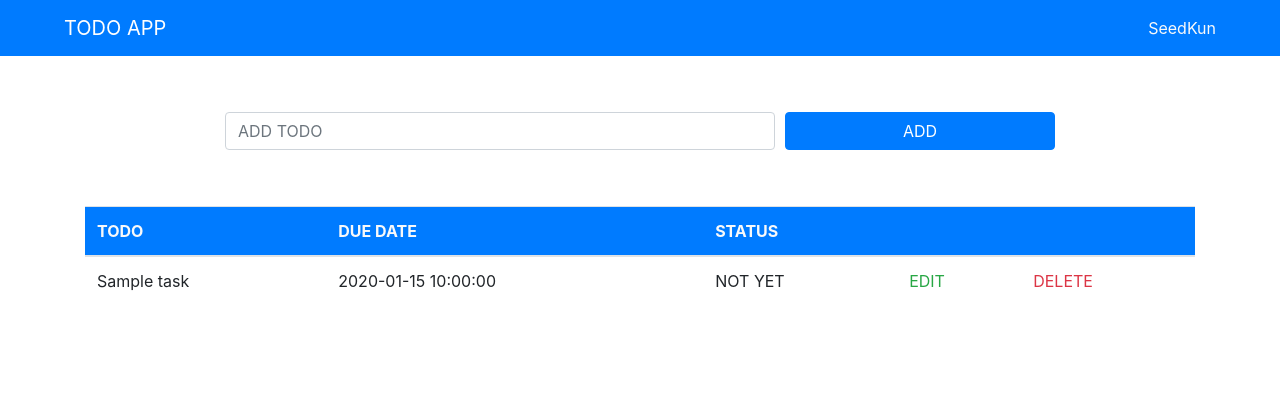
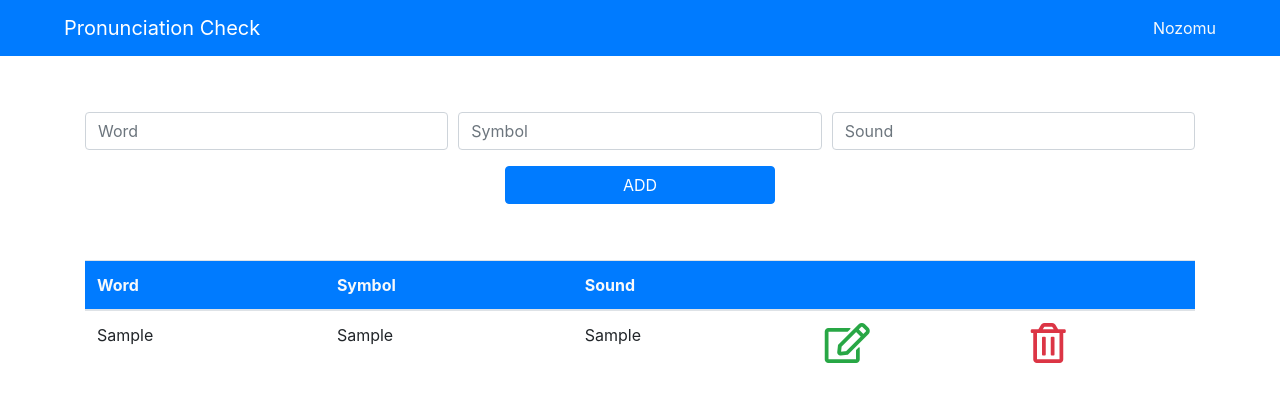
Before and after one commit to NozomuGezumoto/php_oop2, a PHP site: page / in a window 1280 px wide. Shown: the top 402 px of the page. Run offline with PHP 8.4, Linux system fonts and the light colour scheme; tables that the repository leaves empty or names only in its code hold one stand-in row (values such as "Sample post"); some libraries are stand-ins or nearby versions.

Commit message:
英語
pronance

```diff
--- a/Models/Todo.php
+++ b/Models/Todo.php
@@ -6,6 +6,9 @@ require_once ('config/dbconnect.php');
 class Todo
 {
     private $table = 'tasks';
+    // private $table = 'word';
+    // private $table = '';
+    // private $table = 'tasks';
     private $db_manager;
 
     public function __construct()
@@ -13,10 +16,10 @@ class Todo
         $this->db_manager = new DbManager();
         $this->db_manager->connect();
     }
-    public function create($name)
+    public function create($word,$symbol,$sound)
     {
-        $stmt = $this->db_manager->dbh->prepare('INSERT INTO '.$this->table.' (name) VALUES (?)');
-        $stmt->execute([$name]);
+        $stmt = $this->db_manager->dbh->prepare('INSERT INTO '.$this->table.' (word, symbol, sound) VALUES (?,?,?)');
+        $stmt->execute([$word, $symbol, $sound]);
     }
     public function all()
     {
@@ -27,6 +30,13 @@ class Todo
         return $tasks;
     }
     // editするデータを取得
+    // public function get($id)
+    // {
+    //     $stmt = $this->db_manager->dbh->prepare('SELECT * FROM ' . $this->table . ' WHERE id = ?');
+    //     $stmt->execute([$id]);
+    //     $task = $stmt->fetch();
+    //     return $task;
+    // }
     public function get($id)
     {
         $stmt = $this->db_manager->dbh->prepare('SELECT * FROM ' . $this->table . ' WHERE id = ?');
@@ -34,10 +44,10 @@ class Todo
         $task = $stmt->fetch();
         return $task;
     }
-    public function update($name, $id)
+    public function update($word,$symbol,$sound,$id)
     {
-        $stmt = $this->db_manager->dbh->prepare('UPDATE ' .$this->table .' SET name = ? WHERE id = ?');
-        $stmt->execute([$name, $id]);
+        $stmt = $this->db_manager->dbh->prepare('UPDATE ' .$this->table .' SET word = ?, symbol = ?, sound = ? WHERE id = ?');
+        $stmt->execute([$word,$symbol,$sound,$id]);
     }
     public function delete($id)
     {
--- a/assets/css/style.css
+++ b/assets/css/style.css
@@ -0,0 +1,3 @@
+i {
+  font-size: 40px;
+}
--- a/index.php
+++ b/index.php
@@ -24,14 +24,15 @@
   <link rel="stylesheet" href="assets/css/reset.css">
   <link rel="stylesheet" href="https://stackpath.bootstrapcdn.com/bootstrap/4.3.1/css/bootstrap.min.css" integrity="sha384-ggOyR0iXCbMQv3Xipma34MD+dH/1fQ784/j6cY/iJTQUOhcWr7x9JvoRxT2MZw1T" crossorigin="anonymous">
   <link rel="stylesheet" href="assets/css/style.css">
+  <link rel="stylesheet" href="https://use.fontawesome.com/releases/v5.6.3/css/all.css">
 </head>
 <body>
 <header class="px-5 bg-primary">
         <nav class="navbar navbar-dark">
-            <a href="index.php" class="navbar-brand">TODO APP</a>
+            <a href="index.php" class="navbar-brand">Pronunciation Check</a>
             <div class="justify-content-end">
                 <span class="text-light">
-                    SeedKun
+                    Nozomu
                 </span>
             </div>
         </nav>
@@ -39,8 +40,19 @@
     <main class="container py-5">
         <section>
             <form class="form-row justify-content-center" action="create.php" method="POST">
-                <div class="col-10 col-md-6 py-2">
-                    <input type="text" class="form-control" placeholder="ADD TODO" name="task">
+                <div class="col-12 col-md-4 py-2">
+                    <input type="text"
+                    class="form-control"
+                    placeholder="Word"
+                    name="word">
+                </div>
+                <div class="col-12 col-md-4 py-2">
+                    <input type="text" class="form-control" placeholder="Symbol"
+                    name="symbol">
+                </div>
+                <div class="col-12 col-md-4 py-2">
+                    <input type="text" class="form-control" placeholder="Sound"
+                    name="sound">
                 </div>
                 <div class="py-2 col-md-3 col-10">
                     <button type="submit" class="col-12 btn btn-primary">ADD</button>
@@ -51,9 +63,9 @@
   <table class="table table-hover">
     <thead>
         <tr class="bg-primary text-light">
-            <th class=>TODO</th>
-            <th>DUE DATE</th>
-            <th>STATUS</th>
+            <th class=>Word</th>
+            <th>Symbol</th>
+            <th>Sound</th>
             <th></th>
             <th></th>
         </tr>
@@ -61,14 +73,14 @@
       <tbody>
       <?php foreach ($tasks as $task):?>
         <tr>
-            <td><?php echo h($task['name']); ?></td>
-            <td><?php echo h($task['due_date']); ?></td>
-            <td>NOT YET</td>
+            <td><?php echo h($task['word']); ?></td>
+            <td><?php echo h($task['symbol']); ?></td>
+            <td><?php echo h($task['sound']); ?></td>
             <td>
-                <a class="text-success" href="edit.php?id=<?php echo h($task['id']); ?>">EDIT</a>
+                <a class="text-success" href="edit.php?id=<?php echo h($task['id']); ?>"><i class="far fa-edit"></i></a>
             </td>
             <td>
-                <a class="text-danger" href="delete.php?id=<?php echo h($task['id']); ?>">DELETE</a>
+                <a class="text-danger" href="delete.php?id=<?php echo h($task['id']); ?>"><i class="far fa-trash-alt"></i></a>
             </td>
         </tr>
         <?php endforeach; ?>
```
Also changed, not shown: create.php (+15 -2 lines), edit.php (+29 -5 lines), update.php (+9 -3 lines).
